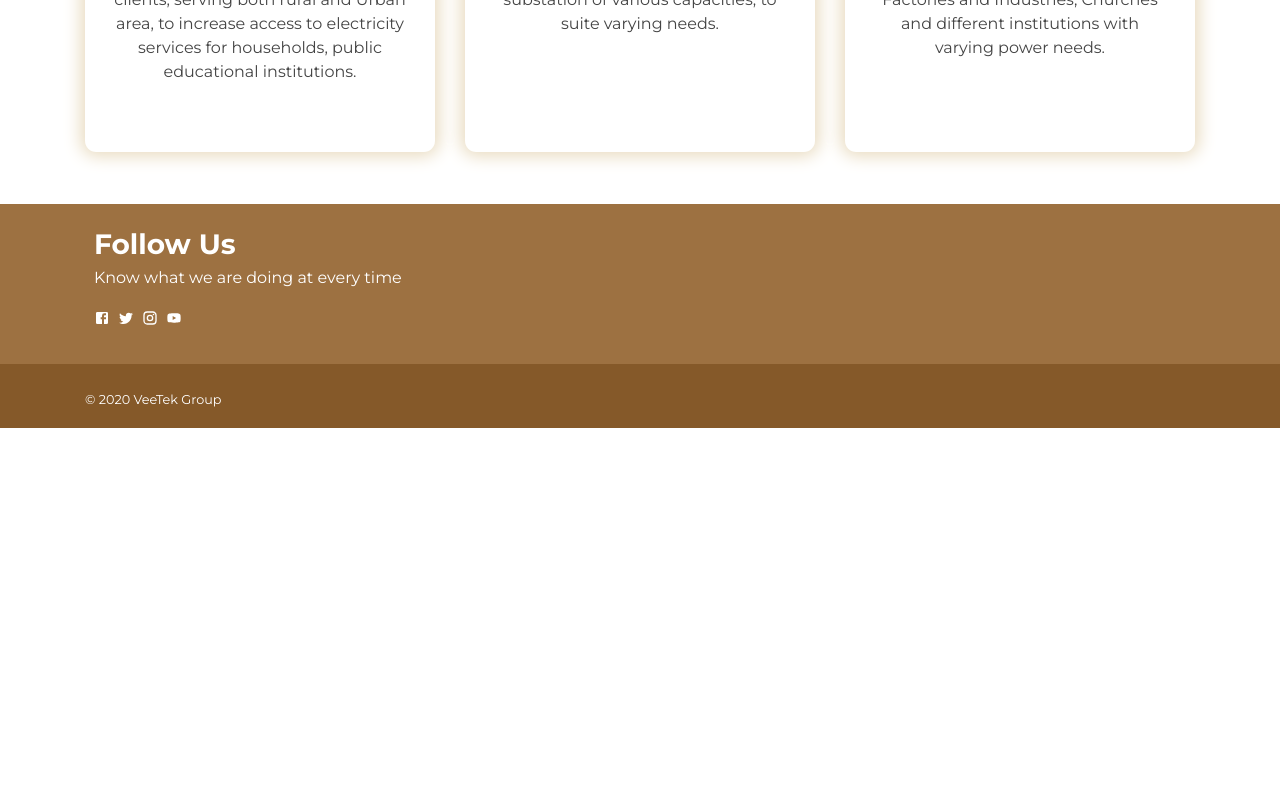
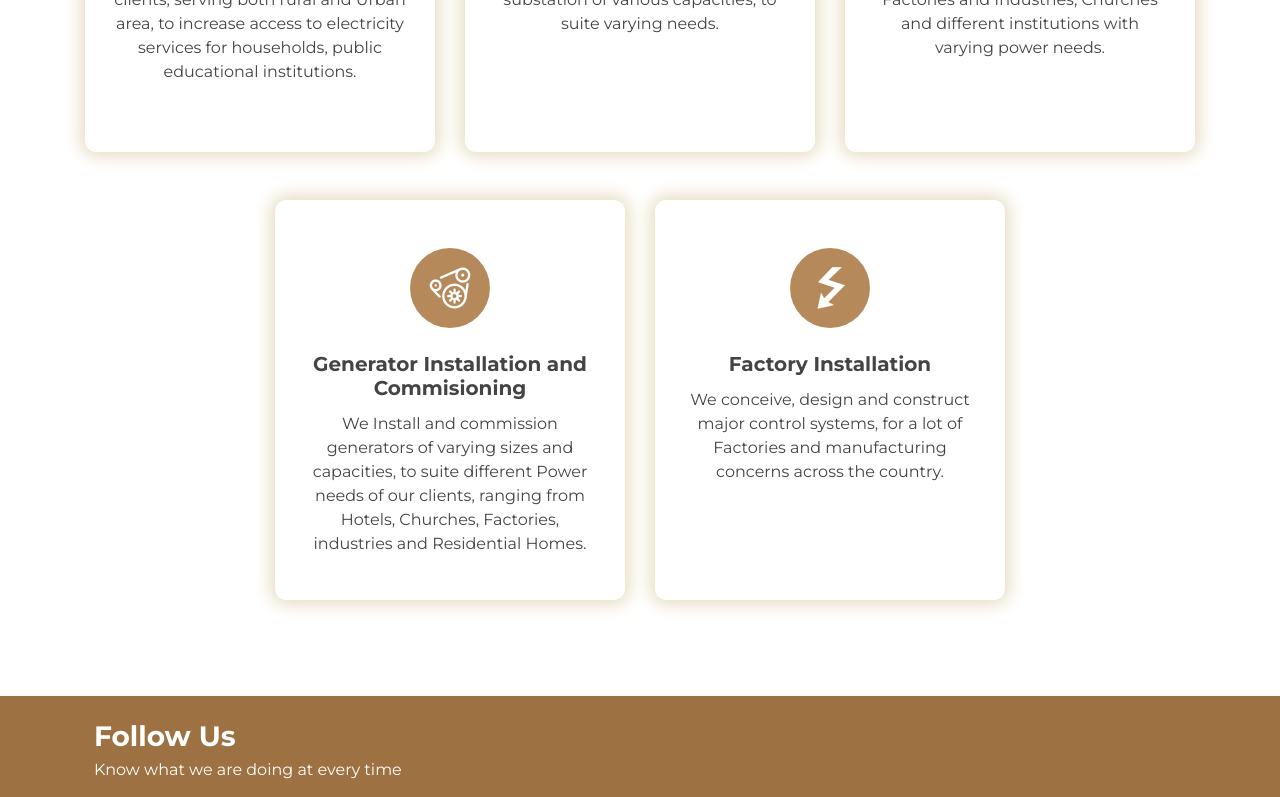
Before and after one commit to power-f-GOD/vee-tek-website, a React (Create React App) app: page / in a window 1280 px wide. Shown: the part 1096-1893 px from the top of the page. Before the commit the page ends 1524 px from the top, so only its background shows below. Built offline with nearby package versions, Linux system fonts and the light colour scheme.

Commit message:
Structure

```diff
--- a/src/components/Landing.tsx
+++ b/src/components/Landing.tsx
@@ -1,7 +1,46 @@
 import React from "react";
 import "../styles/index.min.css";
 import Slider from "./crumbs/Slider";
-import { Row, Container, Col, Image } from "react-bootstrap";
+import ServiceCard from "./crumbs/ServiceCard";
+import { Row, Container } from "react-bootstrap";
+
+const services = [
+  {
+    image: "images/electric.png",
+    title: "Eletrification Projects",
+    desc: `At Veetek we undertake in Electrification Projects for our
+    clients, serving both rural and Urban area, to increase access
+    to electricity services for households, public educational
+    institutions.`,
+  },
+  {
+    image: "images/injection.png",
+    title: "Injection substation Building",
+    desc: `We build and commission injection substation of various
+    capacities, to suite varying needs.`,
+  },
+  {
+    image: "images/home.png",
+    title: "House Installation Services",
+    desc: `We undertake in house installation projects for Residential
+    homes, Factories and Industries, Churches and different
+    institutions with varying power needs.`,
+  },
+  {
+    image: "images/generator.png",
+    title: "Generator Installation and Commisioning",
+    desc: `We Install and commission generators
+    of varying sizes and capacities, to suite different
+    Power needs of our clients, ranging from Hotels,
+    Churches, Factories, industries and Residential Homes.`,
+  },
+  {
+    image: "images/power.png",
+    title: "Factory Installation",
+    desc: `We conceive, design and construct major control systems,
+    for a lot of Factories and manufacturing concerns across the country.`,
+  },
+];
 
 const Landing = () => {
   return (
@@ -10,63 +49,13 @@ const Landing = () => {
       <div className="Divider" />
       <Container className="fluid">
         <Row className="justify-content-center">
-          <Col sm={12} md={4} className="pb-1">
-            <div className="Service-Card p-4 pt-5 pb-5">
-              <div className="w-100 d-flex justify-content-center">
-                <div className="Circle d-flex justify-content-center align-items-center">
-                  <Image src="images/electric.png" />
-                </div>
-              </div>
-              <div className="d-block mt-2 pt-3 w-auto Service-Card-Text">
-                <h5 className="font-weight-bold mb-2">
-                  Eletrification Projects
-                </h5>
-                <p className="p-1">
-                  At Veetek we undertake in Electrification Projects for our
-                  clients, serving both rural and Urban area, to increase access
-                  to electricity services for households, public educational
-                  institutions.
-                </p>
-              </div>
-            </div>
-          </Col>
-          <Col sm={12} md={4} className="pb-1">
-            <div className="Service-Card p-4 pt-5 pb-5">
-              <div className="w-100 d-flex justify-content-center">
-                <div className="Circle d-flex justify-content-center align-items-center">
-                  <Image src="images/injection.png" />
-                </div>
-              </div>
-              <div className="d-block mt-2 pt-3 w-auto Service-Card-Text">
-                <h5 className="font-weight-bold mb-2">
-                  Injection substation Building
-                </h5>
-                <p className="p-1">
-                  We build and commission injection substation of various
-                  capacities, to suite varying needs.
-                </p>
-              </div>
-            </div>
-          </Col>
-          <Col sm={12} md={4} className="pb-1">
-            <div className="Service-Card p-4 pt-5 pb-5">
-              <div className="w-100 d-flex justify-content-center">
-                <div className="Circle d-flex justify-content-center align-items-center">
-                  <Image src="images/home.png" />
-                </div>
-              </div>
-              <div className="d-block mt-2 pt-3 w-auto Service-Card-Text">
-                <h5 className="font-weight-bold mb-2">
-                  House Installation Services
-                </h5>
-                <p className="p-1">
-                  We undertake in house installation projects for Residential
-                  homes, Factories and Industries, Churches and different
-                  institutions with varying power needs.
-                </p>
-              </div>
-            </div>
-          </Col>
+          {services.map((item, key) => (
+            <ServiceCard
+              image={item.image}
+              title={item.title}
+              desc={item.desc}
+            />
+          ))}
         </Row>
       </Container>
 
--- /dev/null
+++ b/src/components/crumbs/ServiceCard.tsx
@@ -0,0 +1,33 @@
+import React from "react";
+import { Col, Image } from "react-bootstrap";
+import "../../styles/index.min.css";
+
+interface ServiceCardProps {
+  image?: string;
+  title?: string;
+  desc?: string;
+}
+
+class ServiceCard extends React.Component<ServiceCardProps> {
+  render() {
+    return (
+      <Col sm={12} md={4} className="mb-5">
+        <div className="Service-Card p-4 pt-5 pb-5">
+          <div className="w-100 d-flex justify-content-center">
+            <div className="Circle d-flex justify-content-center align-items-center">
+              <Image src={this.props.image} />
+            </div>
+          </div>
+          <div className="d-block mt-2 pt-3 w-auto Service-Card-Text">
+            <h5 className="font-weight-bold mb-2">{this.props.title}</h5>
+            <p className="p-1">
+             {this.props.desc}
+            </p>
+          </div>
+        </div>
+      </Col>
+    );
+  }
+}
+
+export default ServiceCard;
```
Also changed, not shown: public/images/generator.png (added), public/images/power.png (added).
